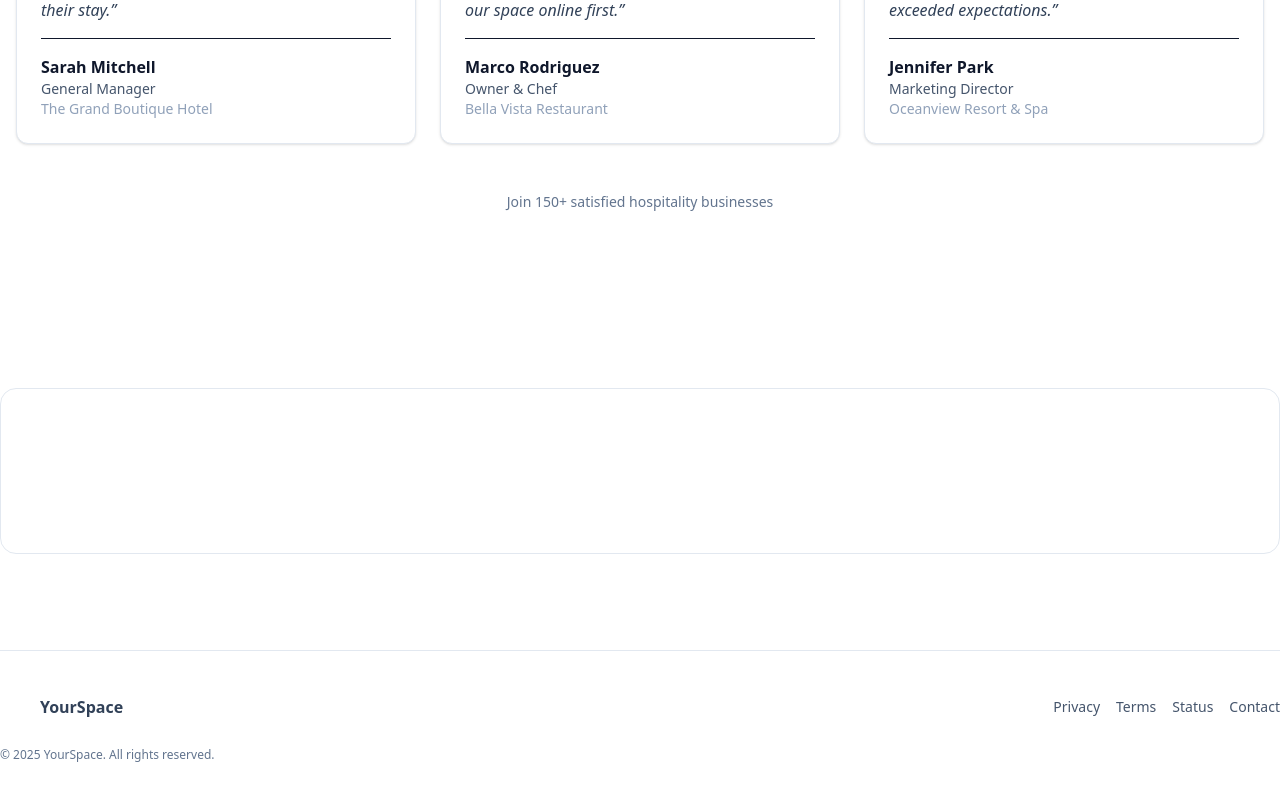
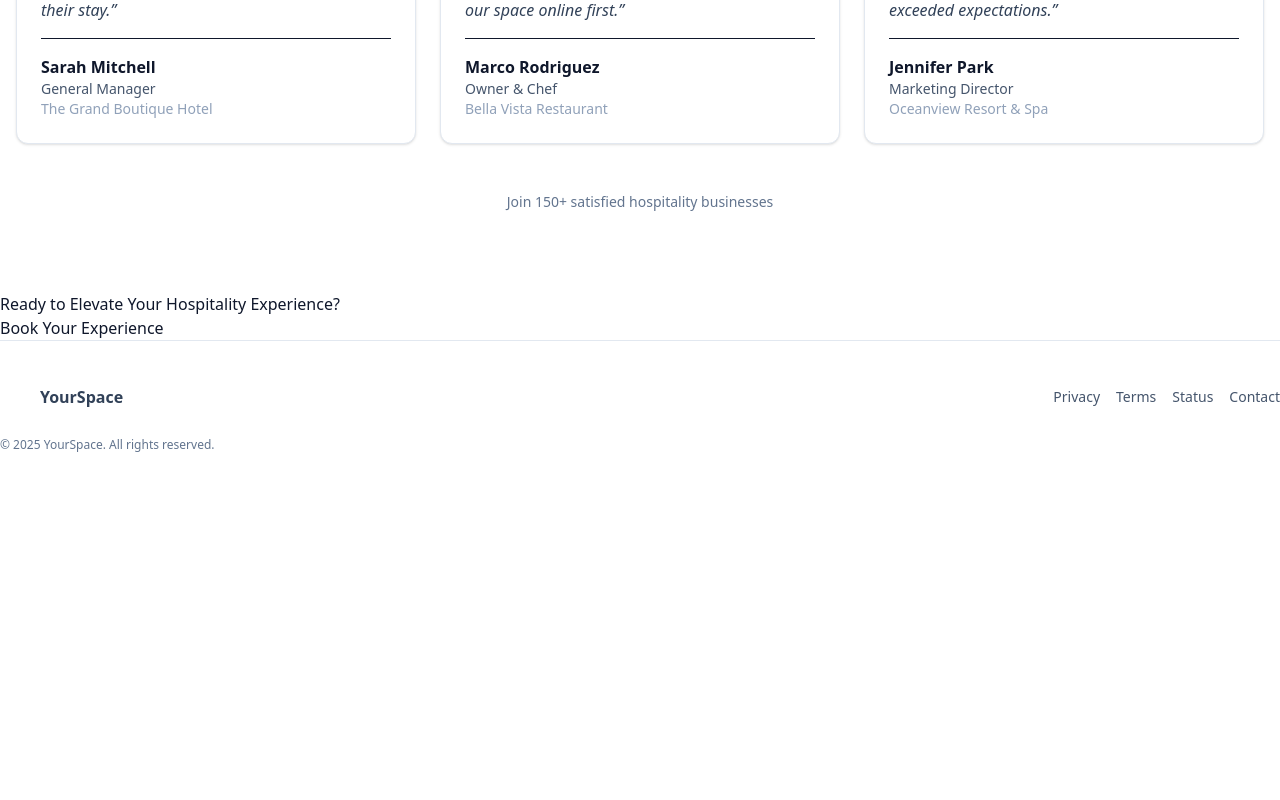
Before and after one commit to sarveswaranmg15/YourSpaceVirtually, a React (Vite) app: page / in a window 1280 px wide. Shown: the part 3460-4260 px from the top of the page. After the commit the page ends 3953 px from the top, so only its background shows below. Built offline with nearby package versions, Linux system fonts and the light colour scheme.

Commit message:
App page fixed

```diff
--- a/src/App.jsx
+++ b/src/App.jsx
@@ -2,12 +2,13 @@ import "./App.css";
 import Header from "./components/Header.jsx";
 import Hero from "./components/Hero.jsx";
 import Features from "./components/Features.jsx";
-import Gallery from "./components/Gallery.jsx";
 import Testimonials from "./components/Testimonials.jsx";
-import CTA from "./components/CTA.jsx";
+import Hospitality from "./components/Hospitality.jsx";
 import Footer from "./components/Footer.jsx";
 import Services from "./components/Services.jsx";
 import PortfolioSection from "./components/PortfolioSection.jsx";
+import WhyChoose from "./components/Why.jsx";
+import Book from "./components/Book.jsx";
 
 export default function App() {
   return (
@@ -17,10 +18,11 @@ export default function App() {
         <Hero />
         <Features />
         <Services />
-        <PortfolioSection/>
-        <Gallery />
+        <WhyChoose />
+        <PortfolioSection />
         <Testimonials />
-        <CTA />
+        <Hospitality />
+        <Book />
       </main>
       <Footer />
     </div>
--- /dev/null
+++ b/src/components/Book.jsx
@@ -0,0 +1,11 @@
+import React from "react";
+
+function Book() {
+  return (
+    <div>
+      <h1>Book Your Experience</h1>
+    </div>
+  );
+}
+
+export default Book;
--- a/src/components/CTA.jsx
+++ /dev/null
@@ -1,34 +0,0 @@
-export default function CTA() {
-  return (
-    <section className="py-16 lg:py-24">
-      <div className="container">
-        <div className="relative overflow-hidden rounded-2xl border border-slate-200 p-8 md:p-12 bg-gradient-to-br from-brand-600 to-brand-700 text-white shadow-card">
-          <div className="grid lg:grid-cols-2 gap-8 items-center">
-            <div>
-              <h2 className="text-2xl md:text-3xl font-bold tracking-tight">
-                Ready to build your space?
-              </h2>
-              <p className="mt-2 text-white/80">
-                Start free, upgrade anytime. No credit card required.
-              </p>
-            </div>
-            <div className="flex flex-col sm:flex-row gap-3 lg:justify-end">
-              <a
-                href="#"
-                className="inline-flex items-center justify-center px-5 py-3 rounded-lg bg-white text-brand-700 font-medium hover:bg-white/90"
-              >
-                Create Account
-              </a>
-              <a
-                href="#"
-                className="inline-flex items-center justify-center px-5 py-3 rounded-lg border border-white/30 text-white font-medium hover:bg-white/10"
-              >
-                Talk to Sales
-              </a>
-            </div>
-          </div>
-        </div>
-      </div>
-    </section>
-  );
-}
--- /dev/null
+++ b/src/components/Hospitality.jsx
@@ -0,0 +1,7 @@
+import React from "react";
+
+function Hospitality() {
+  return <h1>Ready to Elevate Your Hospitality Experience?</h1>;
+}
+
+export default Hospitality;
```
Also changed, not shown: src/components/Why.jsx (renamed from src/components/Gallery.jsx).
